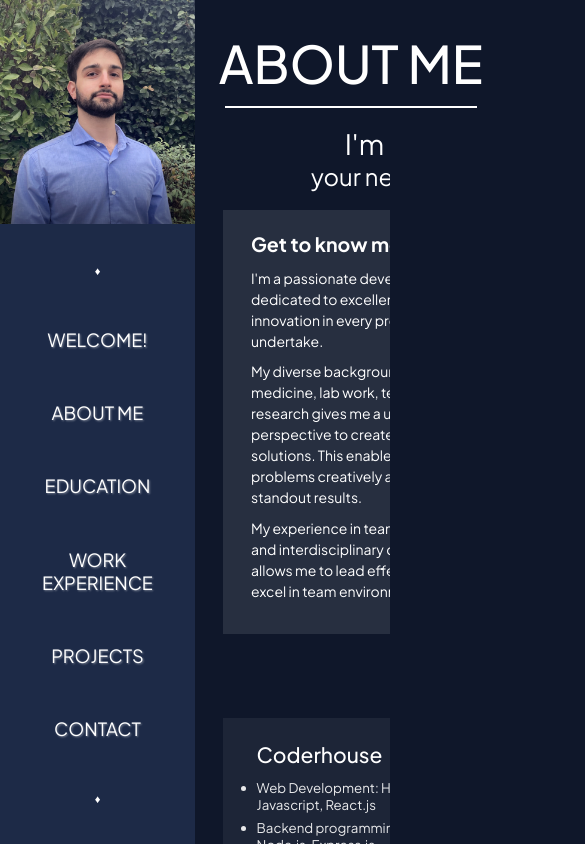
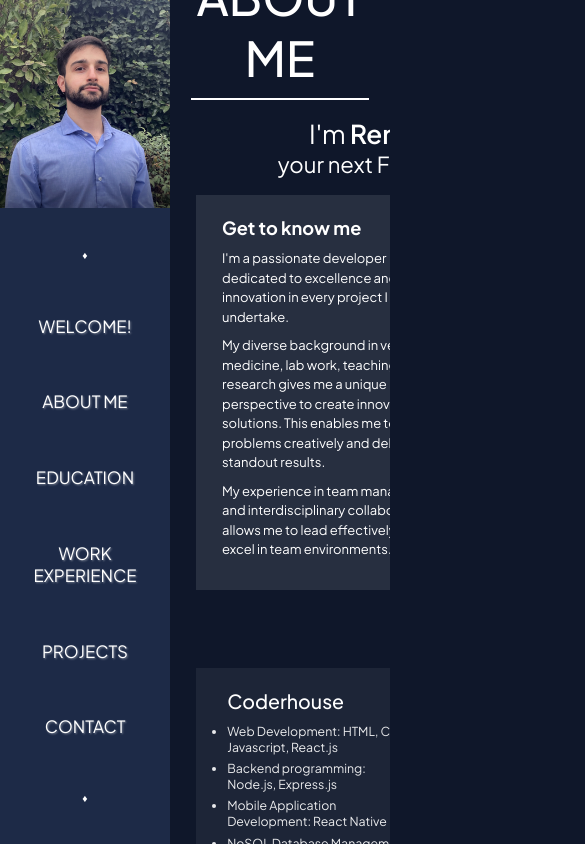
Before and after one commit to renzodemarco/portfolio, a React (Vite) app: page / in a window 390 px wide. Both pictures are taken after a click on the button "Let's start working together". Shown: the top 844 px of the page, 585 px wide, since content can reach past the window. Built offline with nearby package versions, Linux system fonts and the light colour scheme.

Commit message:
add responsive 783px

```diff
--- a/src/components/Header/Header.css
+++ b/src/components/Header/Header.css
@@ -18,3 +18,15 @@ header::after {
   margin-left: auto;
   margin-right: auto;
 }
+
+@media (max-width: 978px) {
+  header {
+    width: calc(100vw - 195px);
+  }
+}
+
+@media (max-width: 830px) {
+  header {
+    width: calc(100vw - 170px);
+  }
+}
--- a/src/components/Layout/Layout.css
+++ b/src/components/Layout/Layout.css
@@ -22,3 +22,9 @@ main {
     grid-template-columns: 195px 1fr;
   }
 }
+
+@media (max-width: 830px) {
+  .layout {
+    grid-template-columns: 170px 1fr;
+  }
+}
--- a/src/components/NavbarContainer/NavbarContainer.css
+++ b/src/components/NavbarContainer/NavbarContainer.css
@@ -21,3 +21,9 @@
     width: 195px;
   }
 }
+
+@media (max-width: 830px) {
+  .navbar-container {
+    width: 170px;
+  }
+}
--- a/src/components/ProjectCard/ProjectCard.css
+++ b/src/components/ProjectCard/ProjectCard.css
@@ -116,3 +116,13 @@
     font-size: 1.4rem;
   }
 }
+
+@media (max-width: 783px) {
+  .project-img-container {
+    flex: 4;
+  }
+
+  .project-info-container {
+    flex: 5;
+  }
+}
--- a/src/index.css
+++ b/src/index.css
@@ -113,3 +113,12 @@ h4 {
     font-size: 14px;
   }
 }
+
+@media (max-width: 830px) {
+  * {
+    font-size: 13px;
+  }
+}
+
+@media (max-width: 768px) {
+}
--- a/src/pages/AboutMe/AboutMe.css
+++ b/src/pages/AboutMe/AboutMe.css
@@ -3,8 +3,8 @@
   height: 100%;
   display: grid;
   grid-template-areas:
-  "presentation presentation"
-  "intro skills";
+    "presentation presentation"
+    "intro skills";
   grid-template-rows: 5rem 1fr;
   grid-template-columns: 3fr 2fr;
   gap: 1rem;
@@ -25,23 +25,23 @@
   display: flex;
   flex-direction: column;
   padding: 1.6rem 2rem;
-  background-color: rgba(255, 255, 255, .1);
+  background-color: rgba(255, 255, 255, 0.1);
 }
 
 .about-me-container h4 {
-  margin-bottom: .8rem;
+  margin-bottom: 0.8rem;
 }
 
 .intro p {
   line-height: 1.5rem;
-  margin-bottom: .7rem;
+  margin-bottom: 0.7rem;
   font-size: 1rem;
 }
 
 .skills-container {
   grid-area: skills;
   text-align: end;
-  background-color: rgba(255, 255, 255, .1);
+  background-color: rgba(255, 255, 255, 0.1);
   padding: 1.6rem 2rem;
 }
 
@@ -51,21 +51,27 @@
   flex-direction: column;
   align-items: flex-end;
   text-align: end;
-  gap: .2rem;
+  gap: 0.2rem;
 }
 
 .skills-title {
-  font-size: .73rem;
+  font-size: 0.73rem;
   font-weight: 200;
   text-transform: uppercase;
-  padding-bottom: .2rem;
-  opacity: .8;
+  padding-bottom: 0.2rem;
+  opacity: 0.8;
 }
 
 .skills {
-  font-size: .85rem;
+  font-size: 0.85rem;
 }
 
 .skills:last-child {
-  margin-bottom: .6rem;
+  margin-bottom: 0.6rem;
 }
+
+@media (max-width: 928px) {
+  .skills-list {
+    justify-content: space-evenly;
+  }
+}
```
Also changed, not shown: src/components/ExperienceAccordion/ExperienceAccordion.css (line endings or trailing spaces).
